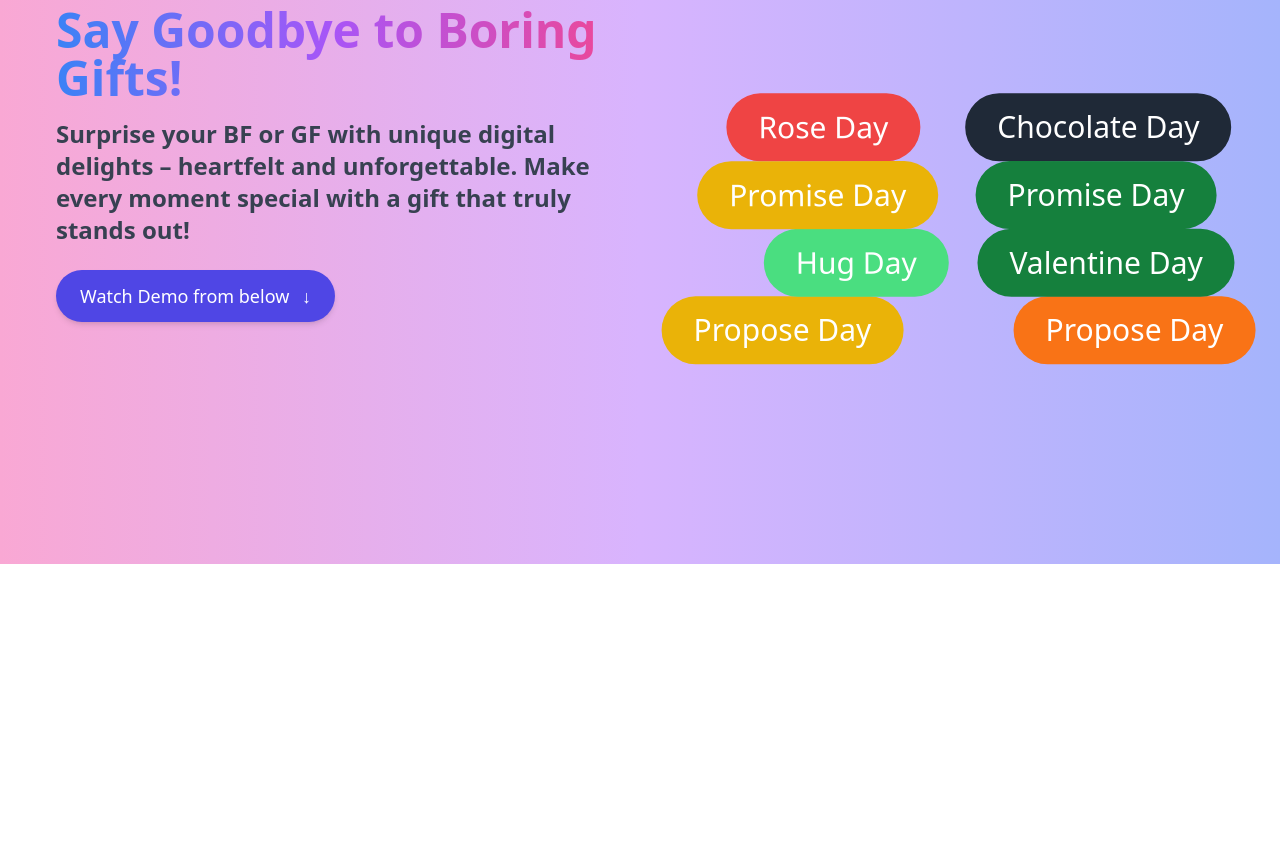
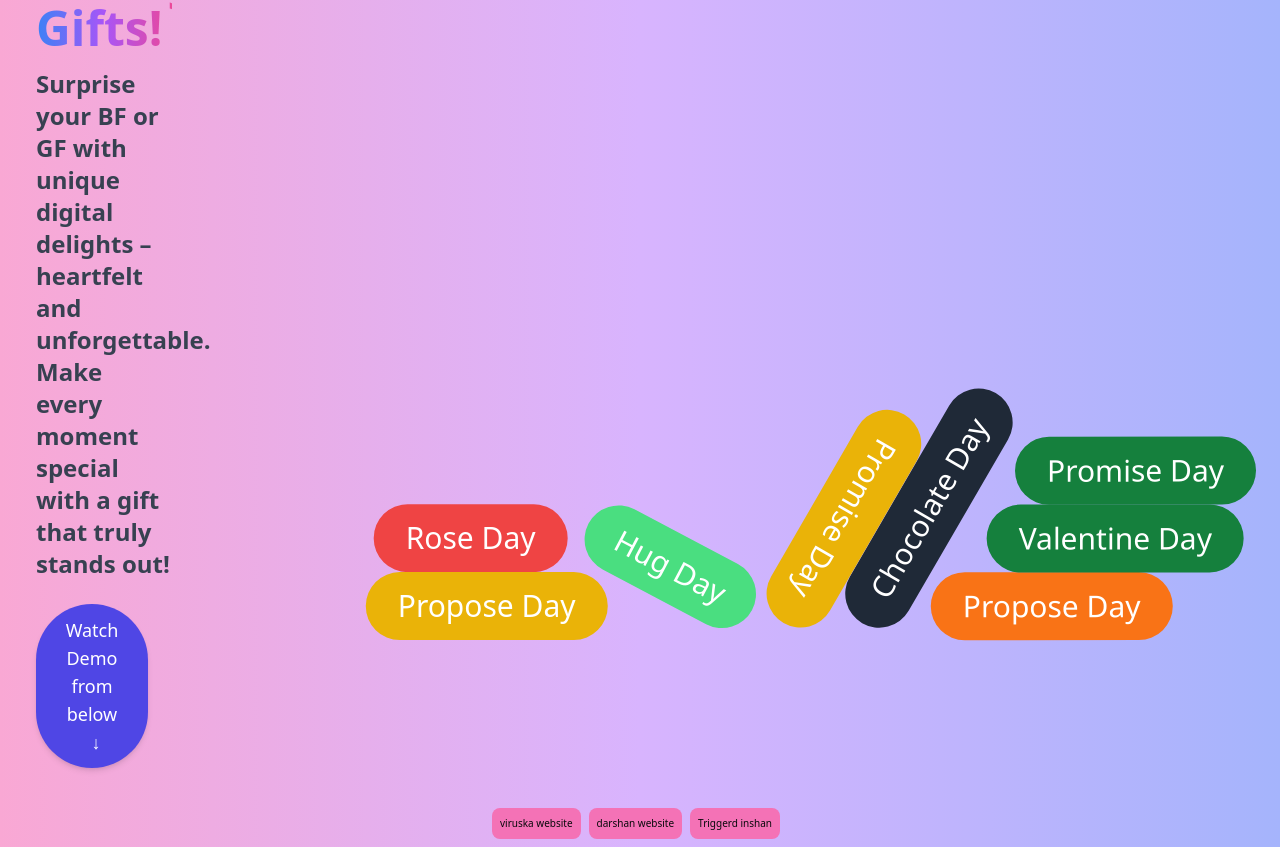
Before and after one commit to hackhub817/love_project, a React (Vite) app in the folder client/: page /home in a window 1280 px wide. Shown: the part 1020-1867 px from the top of the page. Before the commit the page ends 1584 px from the top, so only its background shows below. Built offline with nearby package versions, Linux system fonts and the light colour scheme.

Commit message:
home page

```diff
--- a/client/src/Pages/Home.jsx
+++ b/client/src/Pages/Home.jsx
@@ -10,9 +10,7 @@ export const Home = () => {
     <>
       <Navbar />
       <HeroSection />
-      {/* <FeaturesSection /> */}
       <GiftSection />
-      {/* <FallingText /> */}
     </>
   );
 };
--- a/client/src/components/Home/Explore.jsx
+++ b/client/src/components/Home/Explore.jsx
@@ -1,34 +1,35 @@
 import React from "react";
 import Gravity, { MatterBody } from "../fancy/gravity";
+import { Link } from "react-router-dom";
 
 const GiftSection = () => {
   return (
-    <div className="bg-gradient-to-r from-pink-300 via-purple-300 to-indigo-300 ">
-      <div className="grid lg:grid-cols-2 grid-cols-1  h-screen md:flex-row items-center  lg:p-6 sm:p-6 p-2 ">
+    <div className="bg-gradient-to-r from-pink-300 via-purple-300 to-indigo-300 overflow-hidden">
+      <div className="flex md:flex-row items-center  lg:p-6 sm:p-6 mt-4 ">
         {/* Content Section */}
-        <div className="p-8">
-          <h1 className="text-5xl font-bold text-transparent bg-clip-text bg-gradient-to-r from-blue-500 via-purple-500 to-pink-500 mb-4">
+        <div className="px-3 py-2 w-40">
+          <h1 className="md:text-5xl text-[10px] font-bold text-transparent bg-clip-text bg-gradient-to-r from-blue-500 via-purple-500 to-pink-500 mb-4 ">
             Say Goodbye to Boring Gifts!
           </h1>
 
-          <p className="text-2xl font-semibold text-gray-700 mb-6">
+          <p className="md:text-2xl text-[10px] font-semibold text-gray-700 mb-6">
             Surprise your BF or GF with unique digital delights – heartfelt and
             unforgettable. Make every moment special with a gift that truly
             stands out!
           </p>
-          <button className="px-6 py-3 bg-indigo-600 text-white font-medium text-lg rounded-full shadow-md hover:bg-indigo-700 transition duration-300">
+          <button className="lg:px-6 lg:py-3 px-1 py-1 bg-indigo-600 text-white font-medium lg:text-lg text-[8px] rounded-full shadow-md hover:bg-indigo-700 transition duration-300 w-28">
             Watch Demo from below <span className="ml-2">&#8595;</span>
           </button>
         </div>
 
-        <div className="w-full lg:h-[400px] h-[200px] flex flex-col relative font-azeretMono ">
+        <div className="w-full lg:h-[700px] h-[200px] flex flex-col relative font-azeretMono ">
           <Gravity gravity={{ x: 0, y: 1 }} className="w-full h-full">
             <MatterBody
               matterBodyOptions={{ friction: 0.5, restitution: 0.2 }}
               x="30%"
               y="10%"
             >
-              <div className="text-[10px] sm:text-2xl lg:text-3xl bg-red-500 text-white rounded-full hover:cursor-pointer lg:px-8 lg:py-4 px-2 py-1">
+              <div className="text-[8px] sm:text-2xl lg:text-3xl bg-red-500 text-white rounded-full hover:cursor-pointer lg:px-8 lg:py-4 px-1 py-[2px] ">
                 Rose Day
               </div>
             </MatterBody>
@@ -37,7 +38,7 @@ const GiftSection = () => {
               x="30%"
               y="30%"
             >
-              <div className=" sm:text-2xl lg:text-3xl text-[10px]  bg-yellow-500 text-white rounded-full hover:cursor-grab lg:px-8 lg:py-4 px-2 py-1">
+              <div className=" sm:text-2xl lg:text-3xl text-[8px]  bg-yellow-500 text-white rounded-full hover:cursor-grab lg:px-8 lg:py-4 px-1 py-[2px] ">
                 Propose Day
               </div>
             </MatterBody>
@@ -47,7 +48,7 @@ const GiftSection = () => {
               y="20%"
               angle={10}
             >
-              <div className=" sm:text-2xl lg:text-3xl text-[10px]  bg-green-400 text-white rounded-full hover:cursor-grab lg:px-8 lg:py-4 px-2 py-1">
+              <div className=" sm:text-2xl lg:text-3xl text-[8px]  bg-green-400 text-white rounded-full hover:cursor-grab lg:px-8 lg:py-4 px-1 py-[2px] ">
                 Hug Day
               </div>
             </MatterBody>
@@ -56,7 +57,7 @@ const GiftSection = () => {
               x="75%"
               y="10%"
             >
-              <div className=" sm:text-2xl lg:text-3xl text-[10px]  bg-gray-800 text-white rounded-full hover:cursor-grab lg:px-8 lg:py-4 px-2 py-1 ">
+              <div className=" sm:text-2xl lg:text-3xl text-[8px]  bg-gray-800 text-white rounded-full hover:cursor-grab lg:px-8 lg:py-4 px-1 py-[2px]  ">
                 Chocolate Day
               </div>
             </MatterBody>
@@ -65,7 +66,7 @@ const GiftSection = () => {
               x="80%"
               y="20%"
             >
-              <div className=" sm:text-2xl lg:text-3xl text-[10px]  bg-orange-500 text-white rounded-full hover:cursor-grab lg:px-8 lg:py-4 px-2 py-1">
+              <div className=" sm:text-2xl lg:text-3xl text-[8px]  bg-orange-500 text-white rounded-full hover:cursor-grab lg:px-8 lg:py-4 px-1 py-[2px] ">
                 Propose Day
               </div>
             </MatterBody>
@@ -74,7 +75,7 @@ const GiftSection = () => {
               x="50%"
               y="10%"
             >
-              <div className=" sm:text-2xl lg:text-3xl text-[10px]  bg-yellow-500 text-white rounded-full hover:cursor-grab lg:px-8 lg:py-4 px-2 py-1">
+              <div className=" sm:text-2xl lg:text-3xl text-[8px]  bg-yellow-500 text-white rounded-full hover:cursor-grab lg:px-8 lg:py-4 px-1 py-[2px] ">
                 Promise Day
               </div>
             </MatterBody>
@@ -83,7 +84,7 @@ const GiftSection = () => {
               x="90%"
               y="10%"
             >
-              <div className=" sm:text-2xl lg:text-3xl text-[10px]  bg-green-700 text-white rounded-full hover:cursor-grab lg:px-8 lg:py-4 px-2 py-1">
+              <div className=" sm:text-2xl lg:text-3xl text-[8px]  bg-green-700 text-white rounded-full hover:cursor-grab lg:px-8 lg:py-4 px-1 py-[2px] ">
                 Promise Day
               </div>
             </MatterBody>
@@ -92,13 +93,27 @@ const GiftSection = () => {
               x="90%"
               y="10%"
             >
-              <div className="text-[10px] sm:text-2xl lg:text-3xl   bg-green-700 text-white rounded-full hover:cursor-grab lg:px-8 lg:py-4 px-2 py-1 ">
+              <div className="text-[8px] sm:text-2xl lg:text-3xl   bg-green-700 text-white rounded-full hover:cursor-grab lg:px-8 lg:py-4 px-1 py-[2px]  ">
                 Valentine Day
               </div>
             </MatterBody>
           </Gravity>
         </div>
       </div>
+      <div className="flex items-center justify-center  py-2 gap-2">
+        <Link to={"/virushka"}>
+          <button className="text-[10px] bg-pink-400 rounded-lg p-2">
+            viruska website
+          </button>
+        </Link>
+        <button className="text-[10px] bg-pink-400 rounded-lg p-2">
+          darshan website
+        </button>
+        <button className="text-[10px] bg-pink-400 rounded-lg p-2">
+          Triggerd inshan
+        </button>
+        <button></button>
+      </div>
     </div>
   );
 };
--- a/client/src/components/Home/Hero.jsx
+++ b/client/src/components/Home/Hero.jsx
@@ -42,7 +42,7 @@ const HeroSection = () => {
         <div className="flex flex-col md:flex-row items-center">
           {/* Left Content */}
           <div className="text-center md:text-left md:w-1/2 space-y-6">
-            <h1 className="text-4xl sm:text-5xl font-bold leading-tight">
+            <h1 className="text-2xl sm:text-5xl font-bold leading-tight">
               Welcome to Your Dream Website
             </h1>
             <p className="text-lg sm:text-xl">
```
